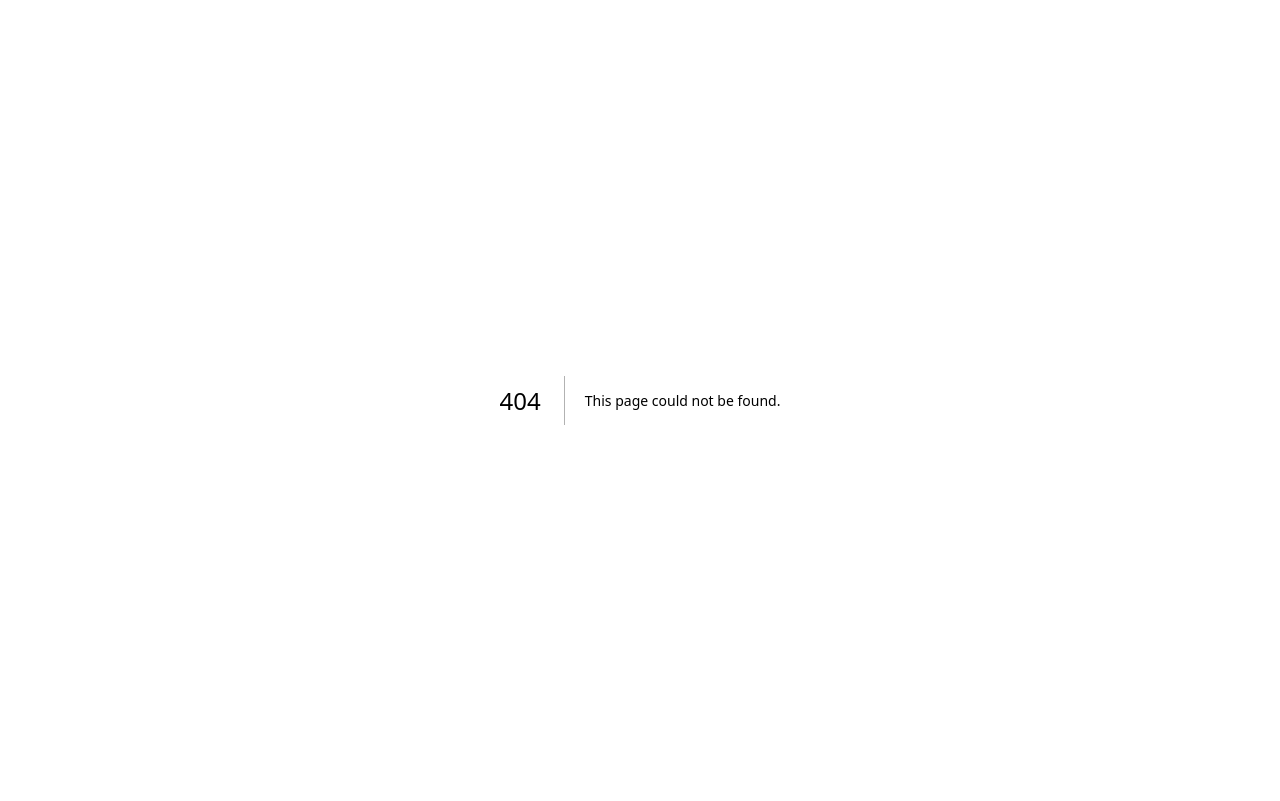
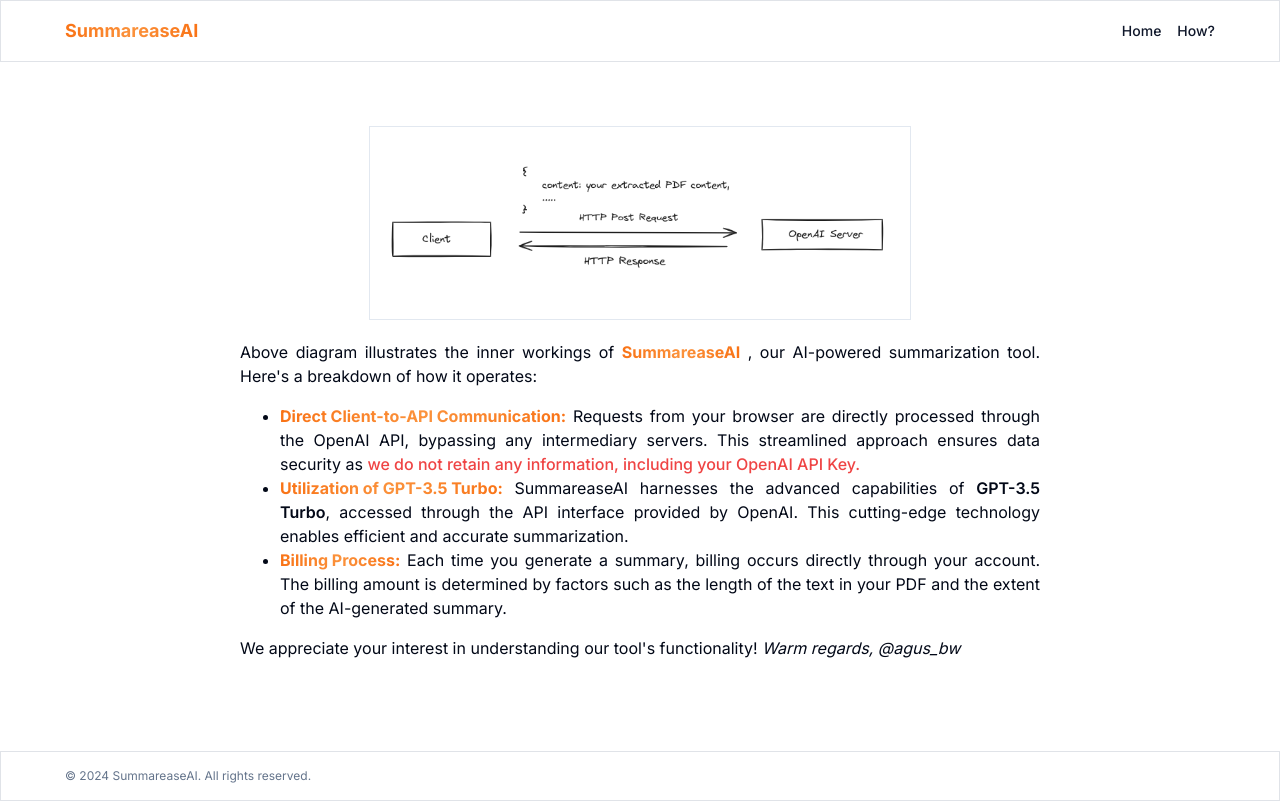
Before and after one commit to agusbw/ClarityAI, a Next.js app: page /how in a window 1280 px wide. Before the commit this address had no page. Built offline with nearby package versions, Linux system fonts and the light colour scheme.

Commit message:
feat: create how ui

```diff
--- /dev/null
+++ b/src/app/(general)/how/page.tsx
@@ -0,0 +1,63 @@
+import Image from "next/image";
+import systemDesignImage from "@/../public/system-design.png";
+import Link from "next/link";
+import { Button } from "@/components/ui/button";
+
+export default function HowPage() {
+  return (
+    <main className="w-full flex flex-col justify-center items-center">
+      <div className="flex justify-between items-center flex-col gap-5">
+        <div className="border p-5">
+          <Image
+            src={systemDesignImage}
+            alt="SummariseAI's system design"
+            width={500}
+            height={151}
+            placeholder="blur"
+          />
+        </div>
+        <div className="max-w-[100vw] space-y-4 text-justify">
+          <p>
+            Above diagram illustrates the inner workings of{" "}
+            <span className="font-bold text-gradient">SummareaseAI</span> , our
+            AI-powered summarization tool. Here&apos;s a breakdown of how it
+            operates:
+          </p>
+          <ol className="list-disc ms-10">
+            <li className="list-item">
+              <span className="font-bold text-gradient">
+                Direct Client-to-API Communication:
+              </span>{" "}
+              Requests from your browser are directly processed through the
+              OpenAI API, bypassing any intermediary servers. This streamlined
+              approach ensures data security as{" "}
+              <span className="text-destructive font-medium">
+                we do not retain any information, including your OpenAI API Key.
+              </span>
+            </li>
+            <li>
+              <span className="font-bold text-gradient">
+                Utilization of GPT-3.5 Turbo:
+              </span>{" "}
+              SummareaseAI harnesses the advanced capabilities of{" "}
+              <span className="font-semibold">GPT-3.5 Turbo</span>, accessed
+              through the API interface provided by OpenAI. This cutting-edge
+              technology enables efficient and accurate summarization.
+            </li>
+            <li>
+              <span className="font-bold text-gradient">Billing Process:</span>{" "}
+              Each time you generate a summary, billing occurs directly through
+              your account. The billing amount is determined by factors such as
+              the length of the text in your PDF and the extent of the
+              AI-generated summary.
+            </li>
+          </ol>
+          <p>
+            We appreciate your interest in understanding our tool&apos;s
+            functionality! <i>Warm regards, @agus_bw</i>
+          </p>
+        </div>
+      </div>
+    </main>
+  );
+}
```
Also changed, not shown: public/system-design.png (added).
